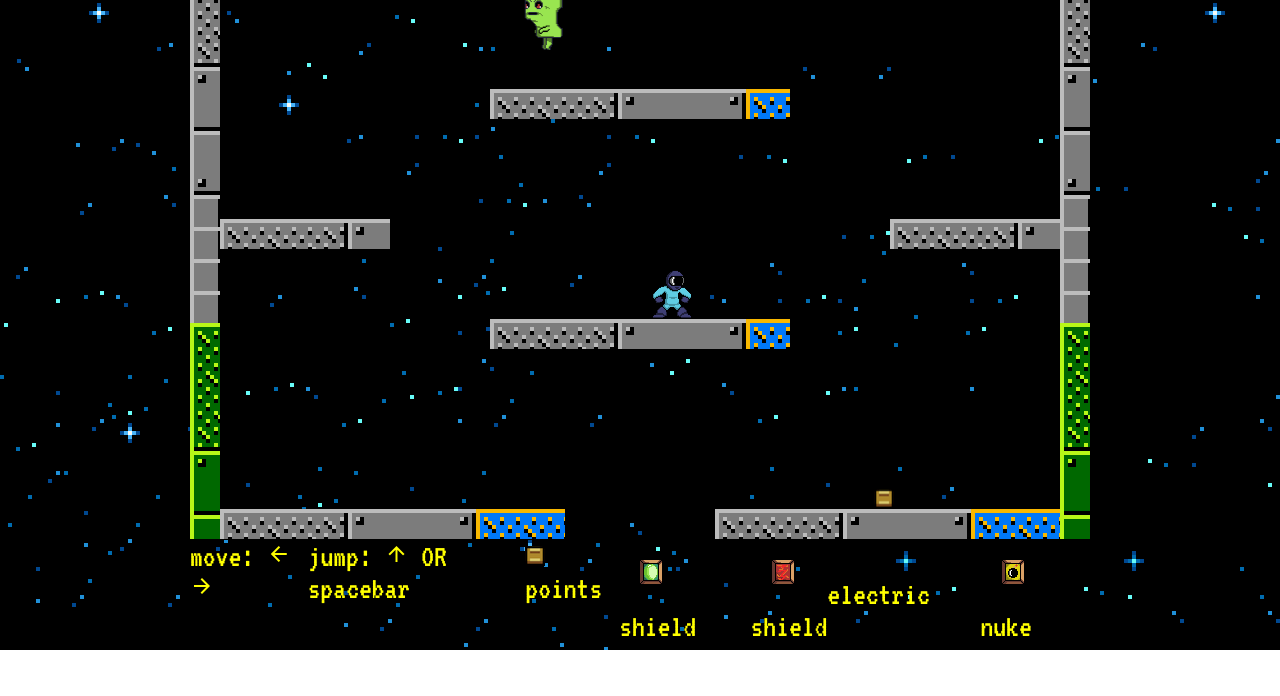
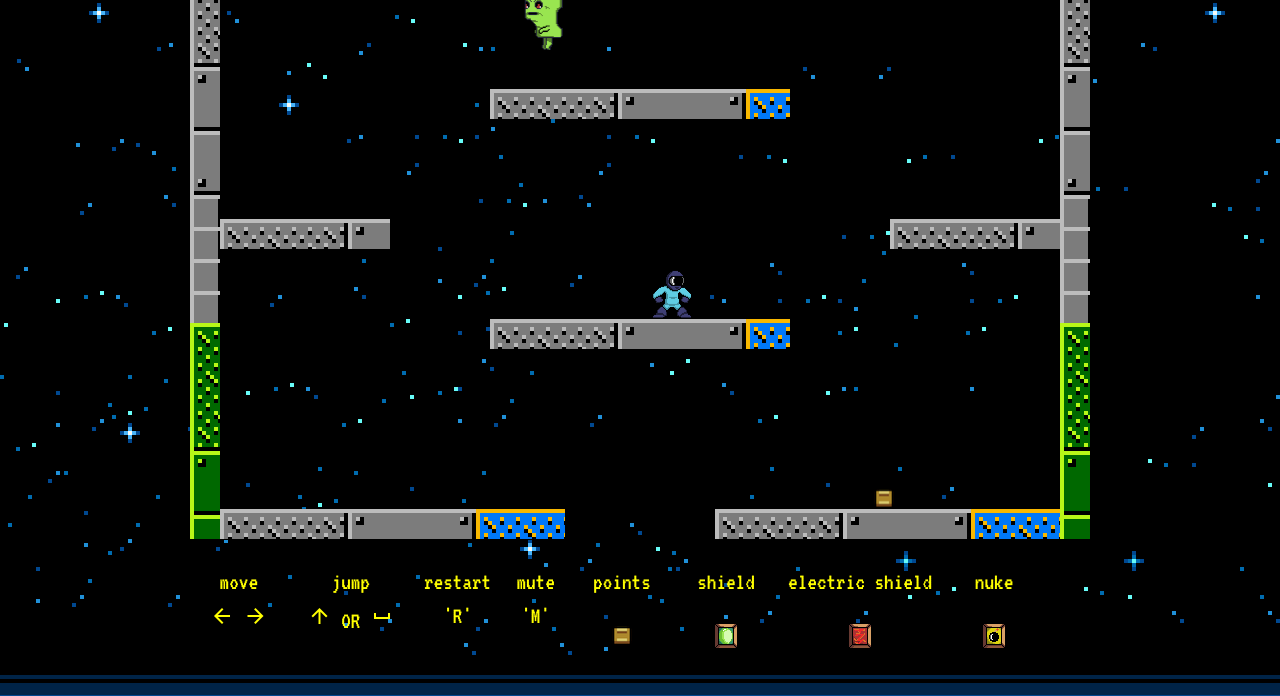
Before and after one commit to jaredjj3/SuperCrateBox, a website built with webpack: page index.html in a window 1280 px wide. Shown: the part 153-849 px from the top of the page. Before the commit the page ends 803 px from the top, so only its background shows below. Built offline with nearby package versions, Linux system fonts and the light colour scheme.

Commit message:
add menu

```diff
--- a/index.html
+++ b/index.html
@@ -23,26 +23,46 @@
     </div>
     <ul class='instructions'>
       <li>
-        move:
-        <i class="material-icons">arrow_back</i>
-        <i class="material-icons">arrow_forward</i>
+        <div>move</div>
+        <div class="icons">
+          <i class="material-icons">arrow_back</i>
+          <i class="material-icons">arrow_forward</i>
+        </div>
       </li>
       <li>
-        jump: <i class="material-icons">arrow_upward</i>
-        OR
-        spacebar
+        <div>jump</div>
+        <div class="icons">
+          <i class="material-icons">arrow_upward</i> OR
+          <i class="material-icons">space_bar</i>
+        </div>
       </li>
       <li>
-        <div class="crate"></div>  points
+        <div>restart</div>
+        <div class="icons">
+          'R'
+        </div>
       </li>
       <li>
-        <div class="shield"></div> shield
+        <div>mute</div>
+        <div class="icons">
+          'M'
+        </div>
       </li>
       <li>
-        <div class="electric_shield"></div> electric shield
+        <div>points</div>
+        <div class="crate icons"></div>
       </li>
       <li>
-        <div class="nuke"></div> nuke
+        <div>shield</div>
+        <div class="shield icons"></div>
+      </li>
+      <li>
+        <div>electric shield</div>
+        <div class="electric_shield icons"></div>
+      </li>
+      <li>
+        <div>nuke</div>
+        <div class="nuke icons"></div>
       </li>
     </ul>
     <i id='volume' class='material-icons'>volume_off</i>
--- a/style.css
+++ b/style.css
@@ -65,10 +65,24 @@ body {
 .instructions {
   width: 900px;
   margin: 0 auto;
+  padding-top: 20px;
   color: yellow;
-  font-size: 32px;
+  font-size: 24px;
   margin: 0 auto;
   display: flex;
+  text-align: center;
+}
+
+.instructions > li {
+  margin: 10px;
+  text-align: center;
+  display: flex;
+  flex-direction: column;
+  align-items: center;
+}
+
+.icons {
+  margin: 10px;
 }
 
 ul {
@@ -78,8 +92,10 @@ ul {
 
 .crate {
   background-image: url("./lib/img/crate.png");
-  width: 20px;
-  height: 20px;
+  background-position: center;
+  background-repeat: no-repeat;
+  width: 64px;
+  height: 64px;
   display: inline-block;
 }
 
```
